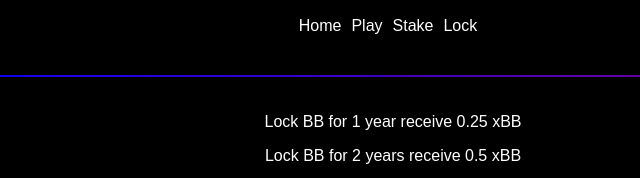
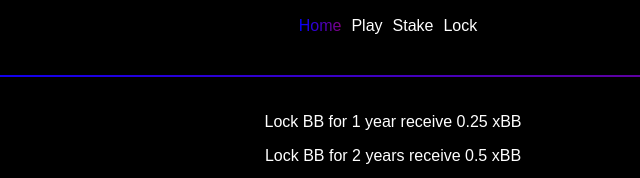
Before and after one commit to kaganokur/kaganokur.github.io, a plain HTML site: page lock.html in a window 1280 px wide. In both pictures the pointer is over the link "Home". Shown: the part 197-375 px from the top of the page, 247-887 px from the left. Drawn offline with Linux system fonts and the light colour scheme.

Commit message:
Update lock.html

```diff
--- a/lock.html
+++ b/lock.html
@@ -51,6 +51,14 @@
         nav ul li a {
             color: white;
             text-decoration: none;
+            transition: color 0.3s; /* Added transition for smooth color change */
+        }
+
+        nav ul li a:hover {
+            background-image: linear-gradient(to right, blue, purple);
+            background-clip: text;
+            -webkit-background-clip: text;
+            color: transparent;
         }
 
         .connect-button {
```
